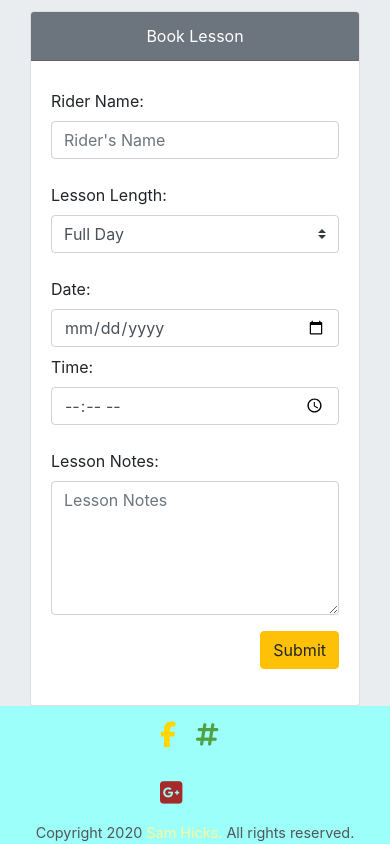
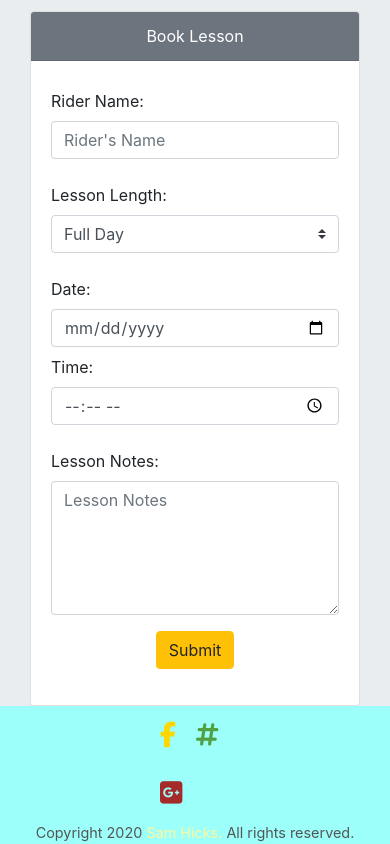
Before and after one commit to hicksey-makes/ski-lessons-snowV2, a React (Create React App) app: page / in a window 390 px wide. Shown: the part 1427-2271 px from the top of the page. Built offline with nearby package versions, Linux system fonts and the light colour scheme; a web font is replaced by a local one.

Commit message:
perfect responsive behavior of addlesson submit btn

```diff
--- a/src/components/AddLessons.js
+++ b/src/components/AddLessons.js
@@ -42,7 +42,7 @@ class AddLessons extends Component {
             </div>
             <div className="form-group form-row">
               <div className="col-md-12">
-                <button className="btn btn-warning ml-auto d-block" type="submit">Submit
+                <button className="btn btn-warning ml-md-auto mr-md-0 mx-auto d-block" type="submit">Submit
                 </button>
               </div>
             </div>
```
